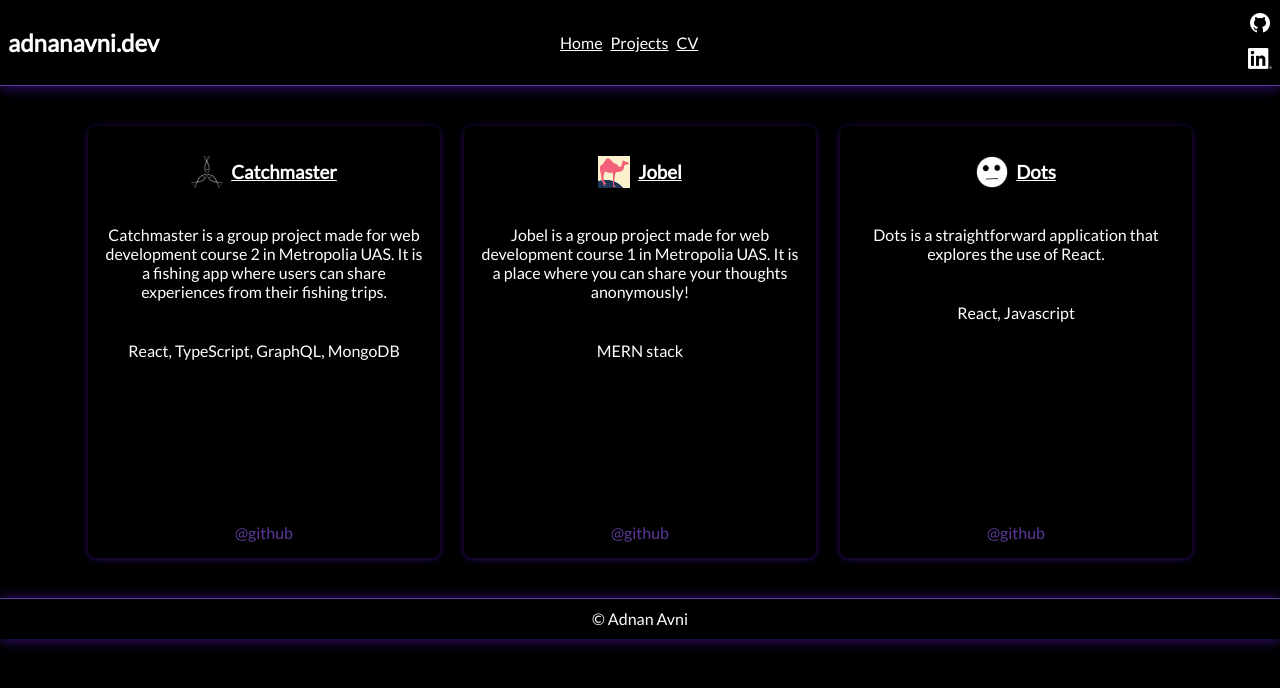
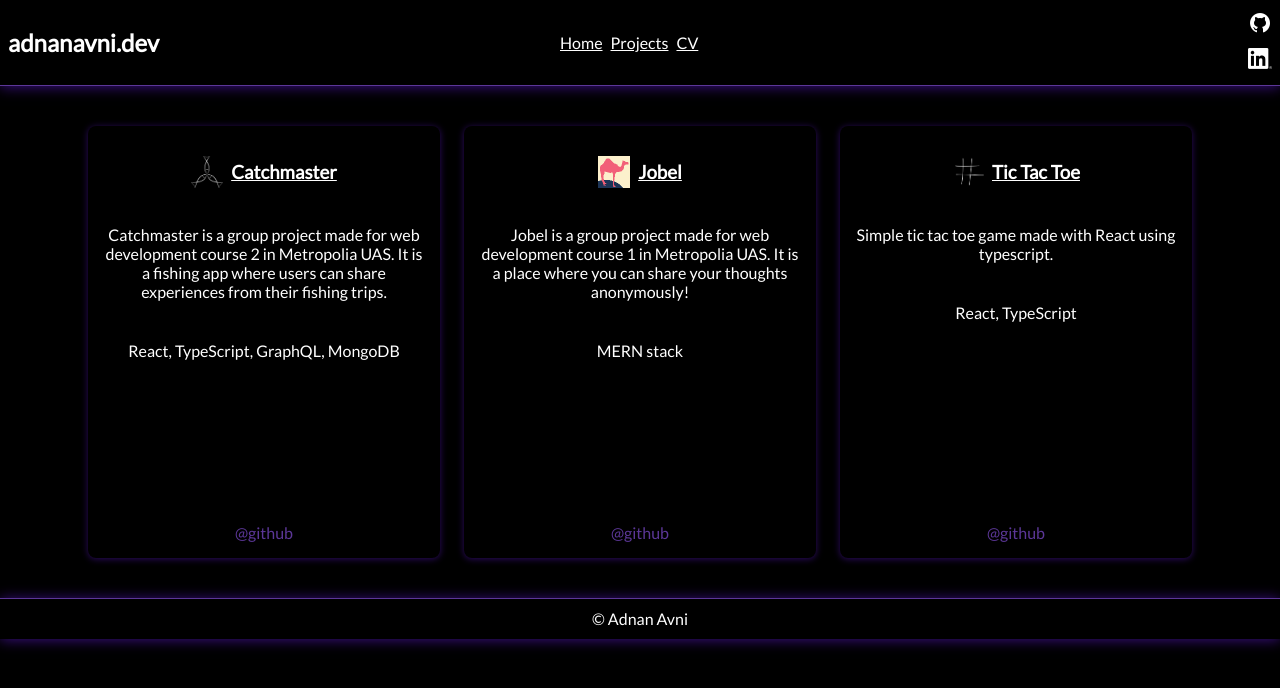
Before and after one commit to adnanavni/adnanavni.dev, a Next.js app: page / in a window 1280 px wide. Shown: the top 688 px of the page. Built offline with nearby package versions, Linux system fonts and the light colour scheme.

Commit message:
tictactoe added

```diff
--- a/src/app/components/landingPageProjects.tsx
+++ b/src/app/components/landingPageProjects.tsx
@@ -21,12 +21,15 @@ export const Project = ({ project }: ProjectProps) => {
   return (
     <div className="StyledProject">
       <div className="StyledProjectPart">
+        {image !== "" && (
           <Image
             alt={name}
             src={`/project-logos/${image}`}
             width={32}
             height={32}
           />
+        )}
+
         <Link href={homePage}>
           <h3>{name}</h3>
         </Link>
@@ -42,7 +45,7 @@ export const Project = ({ project }: ProjectProps) => {
 
 export default function Projects() {
   const filteredProjects = projectsData.filter((project) =>
-    ["Catchmaster", "Jobel", "Dots"].includes(project.name)
+    ["Catchmaster", "Jobel", "Tic Tac Toe"].includes(project.name)
   );
   return (
     <div className="StyledProjectsContainer">
--- a/src/app/projects.json
+++ b/src/app/projects.json
@@ -16,10 +16,18 @@
     "homePage": "https://jobel.vercel.app"
   },
   {
+    "name": "Tic Tac Toe",
+    "description": "Simple tic tac toe game made with React using typescript.",
+    "tech": "React, TypeScript",
+    "image": "tictactoe.png",
+    "githubLink": "https://github.com/adnanavni/tic-tac-toe",
+    "homePage": "https://tictactoe.adnanavni.vercel.app/"
+  },
+  {
     "name": "Dots",
     "description": "Dots is a straightforward application that explores the use of React.",
     "tech": "React, Javascript",
-    "image": "no-image.png",
+    "image": "",
     "githubLink": "https://github.com/adnanavni/dots",
     "homePage": "https://dots-adnanavni.vercel.app/"
   },
@@ -27,7 +35,7 @@
     "name": "Expense Tracker",
     "description": "Expense Tracker is a group project made in Metropolia UAS. It helps you keep track of your expenses!",
     "tech": "Java, JavaFX, MariaDB, Maven, JUnit",
-    "image": "no-image.png",
+    "image": "",
     "githubLink": "https://github.com/adnanavni/expense-tracker",
     "homePage": "https://github.com/adnanavni/expense-tracker"
   },
@@ -35,7 +43,7 @@
     "name": "Ski resort simulator",
     "description": "Ski resort simulator is a group project made in Metropolia UAS. It stimulates the events that happen in a ski resort.",
     "tech": "Java, JavaFX, MariaDB, Maven, JUnit",
-    "image": "no-image.png",
+    "image": "",
     "githubLink": "https://github.com/adnanavni/laskettelukeskus",
     "homePage": "https://github.com/adnanavni/laskettelukeskus"
   },
@@ -43,7 +51,7 @@
     "name": "Ylös-Ulos-Helsinki",
     "description": "Ylös-Ulos-Helsinki is a website made for a group project in Metropolia UAS. It is a website that helps you find activities in Helsinki.",
     "tech": "HTML, CSS, Javascript",
-    "image": "no-image.png",
+    "image": "",
     "githubLink": "https://github.com/adnanavni/ylos-ulos-helsinki",
     "homePage": "https://adnanavni.github.io/ylos-ulos-helsinki/"
   }
```
Also changed, not shown: public/project-logos/no-image.png (deleted), public/project-logos/tictactoe.png (added). Lines whose indentation alone changed are shown as unchanged.
